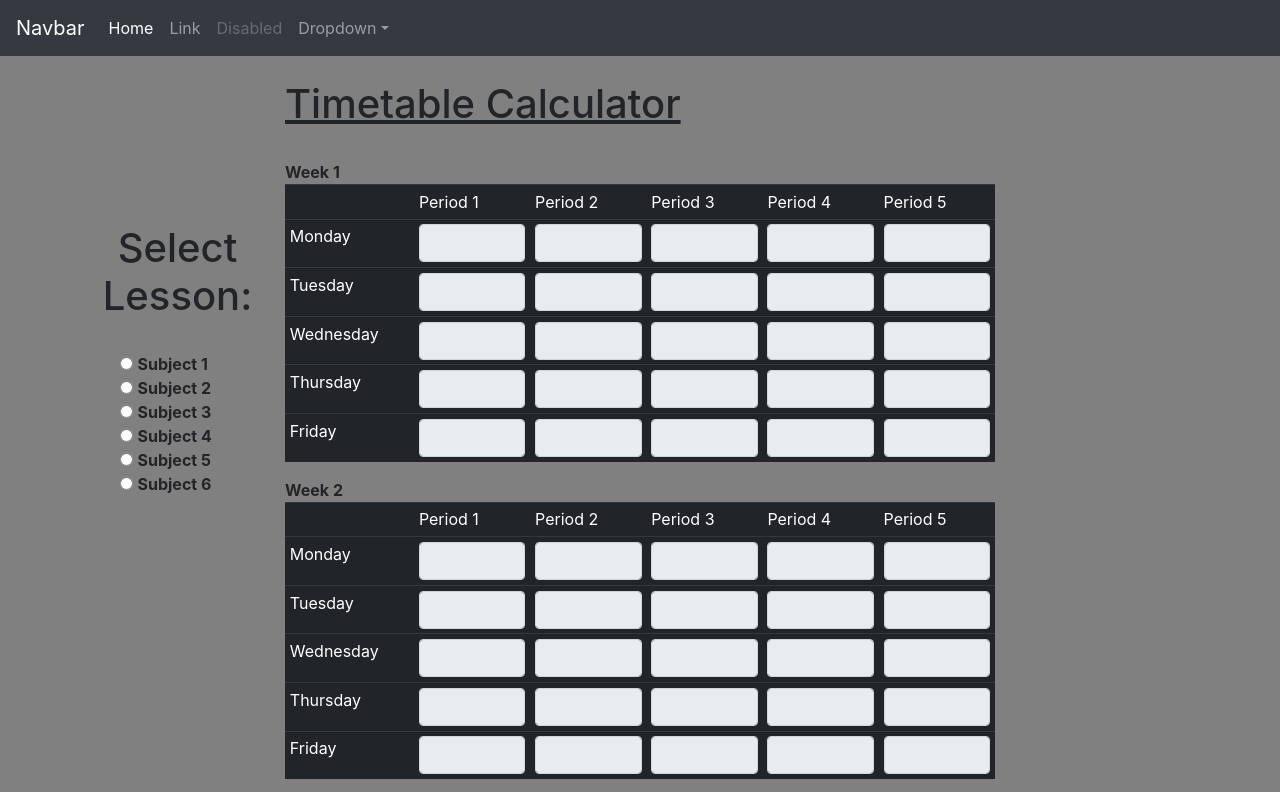
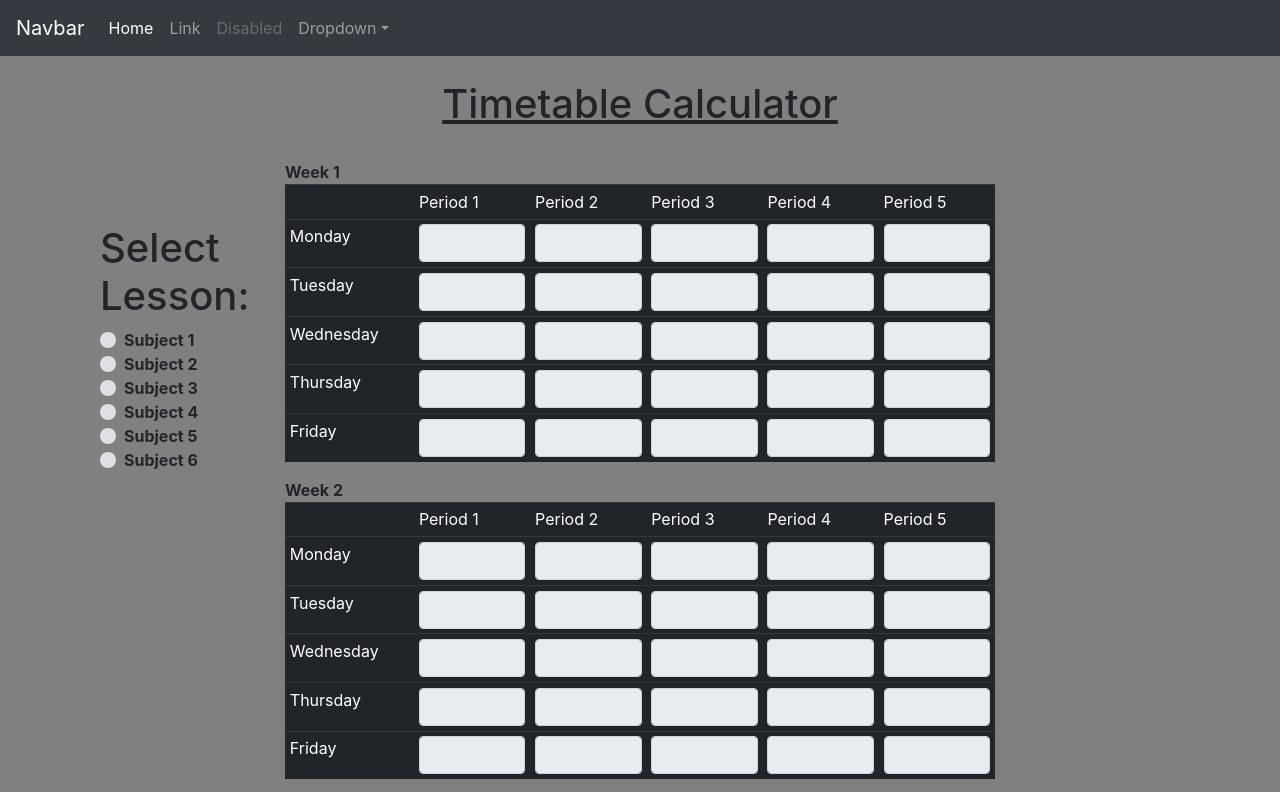
Before and after one commit to ripytide/Timetable-Calculator, a plain HTML site: page index.html in a window 1280 px wide. Shown: the top 792 px of the page. Drawn offline with nearby package versions, Linux system fonts and the light colour scheme.

Commit message:
Update index.html

```diff
--- a/index.html
+++ b/index.html
@@ -61,29 +61,40 @@
                 <div class="col-md-2">
                     <br><br><br><br><br><br>
 
-                    <h1 class="text-center">Select Lesson:</h1>
+                    <h1>Select Lesson:</h1>
 
-                    <br>
+                    <div class="custom-control custom-radio">
+                        <input id="button1" class="custom-control-input" name="buttons" value="1" type="radio" ></input>
+                        <label for="button1" class="custom-control-label font-weight-bold">Subject 1</label>
+                    </div>
 
-                    <div class="form-check">
-                        <input id="button1" name="buttons" value="1" type="radio" ></input>
-                        <label for="button1" class="form-check-label font-weight-bold">Subject 1</label>
-                        <br>
-                        <input id="button2" name="buttons" value="2" type="radio" ></input>
-                        <label for="button2" class="form-check-label font-weight-bold">Subject 2</label>
-                        <br>
-                        <input id="button3" name="buttons" value="3" type="radio" ></input>
-                        <label for="button3" class="form-check-label font-weight-bold">Subject 3</label>
-                        <br>
-                        <input id="button4" name="buttons" value="4" type="radio" ></input>
-                        <label for="button4" class="form-check-label font-weight-bold">Subject 4</label>
-                        <br>
-                        <input id="button5" name="buttons" value="5" type="radio" ></input>
-                        <label for="button5" class="form-check-label font-weight-bold">Subject 5</label>
-                        <br>
-                        <input id="button6" name="buttons" value="6" type="radio" ></input>
-                        <label for="button6" class="form-check-label font-weight-bold">Subject 6</label>
+                    <div class="custom-control custom-radio">
+                        <input id="button2" class="custom-control-input" name="buttons" value="2" type="radio" ></input>
+                        <label for="button2" class="custom-control-label font-weight-bold">Subject 2</label>
                     </div>
+
+                    <div class="custom-control custom-radio">
+                        <input id="button3" class="custom-control-input" name="buttons" value="3" type="radio" ></input>
+                        <label for="button3" class="custom-control-label font-weight-bold">Subject 3</label>
+                    </div>
+
+                    <div class="custom-control custom-radio">
+                        <input id="button4" class="custom-control-input" name="buttons" value="4" type="radio" ></input>
+                        <label for="button4" class="custom-control-label font-weight-bold">Subject 4</label>
+                    </div>
+
+                    <div class="custom-control custom-radio">
+                        <input id="button5" class="custom-control-input" name="buttons" value="5" type="radio" ></input>
+                        <label for="button5" class="custom-control-label font-weight-bold">Subject 5</label>
+                    </div>
+
+                    <div class="custom-control custom-radio">
+                        <input id="button6" class="custom-control-input" name="buttons" value="6" type="radio" ></input>
+                        <label for="button6" class="custom-control-label font-weight-bold">Subject 6</label>
+                    </div>
+
+
+
 
 
 
@@ -91,7 +102,7 @@
 
                 <div class="col-md-8">
                     <div>
-                        <h1 style="text-decoration: underline;">Timetable Calculator</h1>
+                        <h1 class="text-center" style="text-decoration: underline;">Timetable Calculator</h1>
                         <br>
                     </div>
                     <b>Week 1</b>
```
